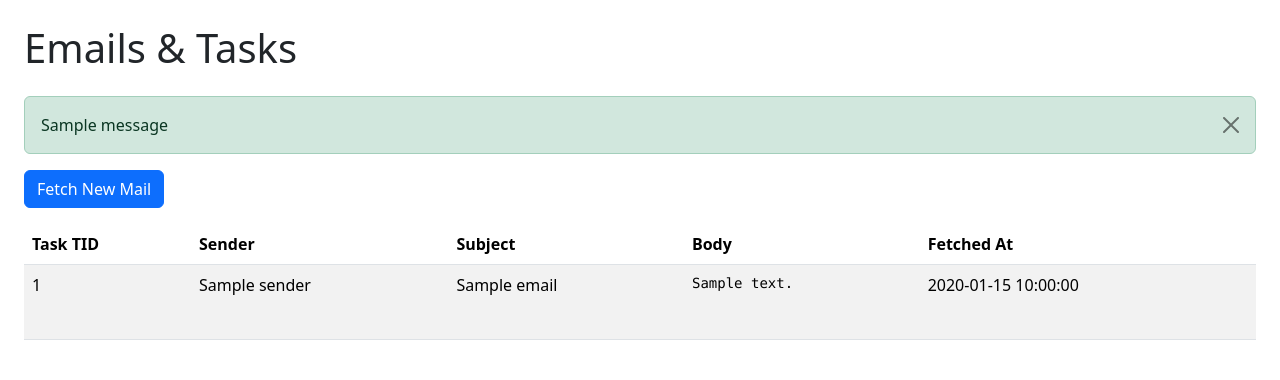
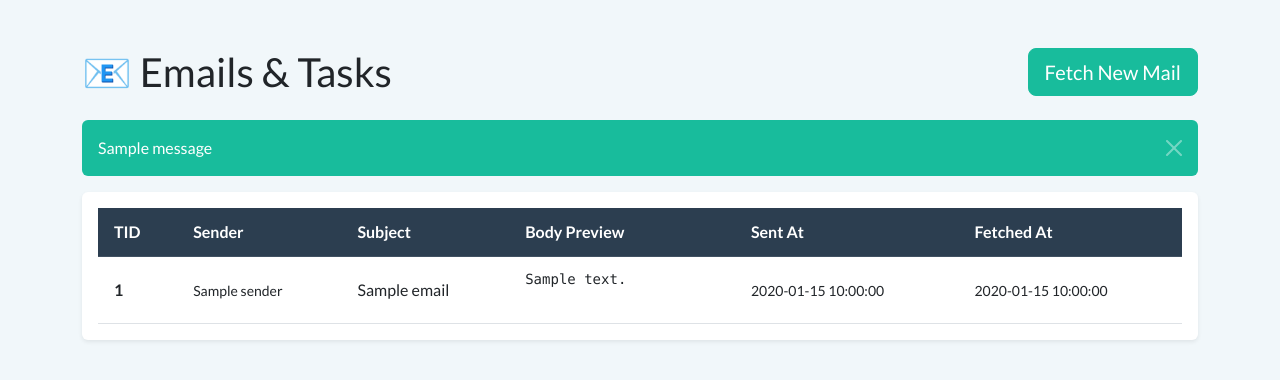
Before and after one commit to boyanbgeorgiev/belote, a Flask app: template templates/emails.html in a window 1280 px wide. Shown: the top 380 px of the page. Run offline with Flask 2, Linux system fonts and the light colour scheme; the template is opened without the code that fills it: most values are stand-ins (such as "Sample title", 1, 10 or a date in 2020); one stand-in notice (Sample message) is shown; some libraries are stand-ins or nearby versions.

Commit message:
fixed stytling to show sent at row

```diff
--- a/app.py
+++ b/app.py
@@ -22,13 +22,20 @@ def index():
     conn = mysql.connector.connect(**DB_CONFIG)
     cur = conn.cursor(dictionary=True)
     cur.execute("""
-      SELECT t.tid, e.sender, e.subject, e.body, e.fetched_at
+      SELECT
+        t.tid,
+        e.sender,
+        e.subject,
+        e.body,
+        e.sent_at,
+        e.fetched_at
       FROM emails e
       JOIN tasks t ON e.task_id = t.id
       ORDER BY e.fetched_at DESC
     """)
     rows = cur.fetchall()
-    cur.close(); conn.close()
+    cur.close()
+    conn.close()
     return render_template('emails.html', emails=rows)
 
 @app.route('/fetch')
--- /dev/null
+++ b/static/css/style.css
@@ -0,0 +1,26 @@
+/* lighter background for the page */
+body {
+  background-color: #f1f7fa;
+}
+
+/* tiny extra spacing on table cells */
+.table td,
+.table th {
+  padding: 0.75rem 1rem;
+}
+
+/* make the body‐cell scroll on overflow, with max height */
+.body-cell pre {
+  max-height: 100px;
+  overflow-y: auto;
+  background: transparent;
+  border: none;
+  padding: 0;
+}
+
+/* subtle shadow around the table */
+.table-responsive.shadow-sm {
+  background: #fff;
+  border-radius: 0.25rem;
+  padding: 1rem;
+}
--- a/templates/emails.html
+++ b/templates/emails.html
@@ -2,62 +2,85 @@
 <html lang="en">
   <head>
     <meta charset="utf-8">
-    <title>Emails by Task</title>
+    <title>Emails &amp; Tasks</title>
+
+    <!-- Bootswatch Flatly theme -->
     <link
-      href="https://cdn.jsdelivr.net/npm/bootstrap@5.5.0/dist/css/bootstrap.min.css"
       rel="stylesheet"
+      href="https://cdn.jsdelivr.net/npm/bootswatch@5.5.0/dist/flatly/bootstrap.min.css"
+    >
+
+    <!-- Your custom styles -->
+    <link
+      rel="stylesheet"
+      href="{{ url_for('static', filename='css/style.css') }}"
     >
   </head>
-  <body class="p-4">
-    <h1 class="mb-4">Emails &amp; Tasks</h1>
+  <body>
+    <div class="container my-5">
+      <!-- Header + Fetch button -->
+      <div class="d-flex justify-content-between align-items-center mb-4">
+        <h1 class="h2 m-0">📧 Emails &amp; Tasks</h1>
+        <a
+          href="{{ url_for('fetch_route') }}"
+          class="btn btn-success btn-lg"
+        >
+          Fetch New Mail
+        </a>
+      </div>
 
       <!-- Flash messages -->
       {% with messages = get_flashed_messages(with_categories=true) %}
         {% if messages %}
-        <div class="mb-3">
-          {% for category, msg in messages %}
-            <div class="alert alert-{{ category }} alert-dismissible fade show" role="alert">
-              {{ msg }}
-              <button type="button" class="btn-close" data-bs-dismiss="alert"></button>
+          {% for category, message in messages %}
+            <div class="alert alert-{{ category }} alert-dismissible fade show">
+              {{ message }}
+              <button
+                type="button"
+                class="btn-close"
+                data-bs-dismiss="alert"
+              ></button>
             </div>
           {% endfor %}
-        </div>
         {% endif %}
       {% endwith %}
 
-    <!-- This link calls your Flask /fetch route -->
-    <a href="{{ url_for('fetch_route') }}"
-       class="btn btn-primary mb-3">
-      Fetch New Mail
-    </a>
-
-    <table class="table table-striped">
-      <thead>
+      <!-- Responsive table -->
+      <div class="table-responsive shadow-sm bg-white rounded p-3">
+        <table class="table table-hover align-middle mb-0">
+          <thead class="table-primary">
             <tr>
-          <th>Task TID</th>
-          <th>Sender</th>
-          <th>Subject</th>
-          <th>Body</th>
-          <th>Fetched At</th>
+              <th scope="col">TID</th>
+              <th scope="col">Sender</th>
+              <th scope="col">Subject</th>
+              <th scope="col">Body Preview</th>
+              <th scope="col">Sent At</th>
+              <th scope="col">Fetched At</th>
             </tr>
           </thead>
           <tbody>
             {% for e in emails %}
             <tr>
-          <td>{{ e.tid }}</td>
-          <td>{{ e.sender }}</td>
+              <td class="fw-bold">{{ e.tid }}</td>
+              <td><small>{{ e.sender }}</small></td>
               <td>{{ e.subject }}</td>
-          <td>
-            <pre style="white-space: pre-wrap;">
-{{ e.body[:200] }}{% if e.body|length > 200 %}…{% endif %}
+              <td class="body-cell">
+                <pre class="mb-0">
+{{ e.body[:150] }}{% if e.body|length > 150 %}…{% endif %}
                 </pre>
               </td>
-          <td>{{ e.fetched_at }}</td>
+              <td><small>{{ e.sent_at }}</small></td>
+              <td><small>{{ e.fetched_at }}</small></td>
             </tr>
             {% endfor %}
           </tbody>
         </table>
+      </div>
+    </div>
 
-    <script src="https://cdn.jsdelivr.net/npm/bootstrap@5.5.0/dist/js/bootstrap.bundle.min.js"></script>
+    <!-- Bootstrap JS bundle -->
+    <script
+      src="https://cdn.jsdelivr.net/npm/bootstrap@5.5.0/dist/js/bootstrap.bundle.min.js"
+    ></script>
   </body>
 </html>
```
Also changed, not shown: static/styles.css (deleted). Lines whose indentation alone changed are shown as unchanged.
